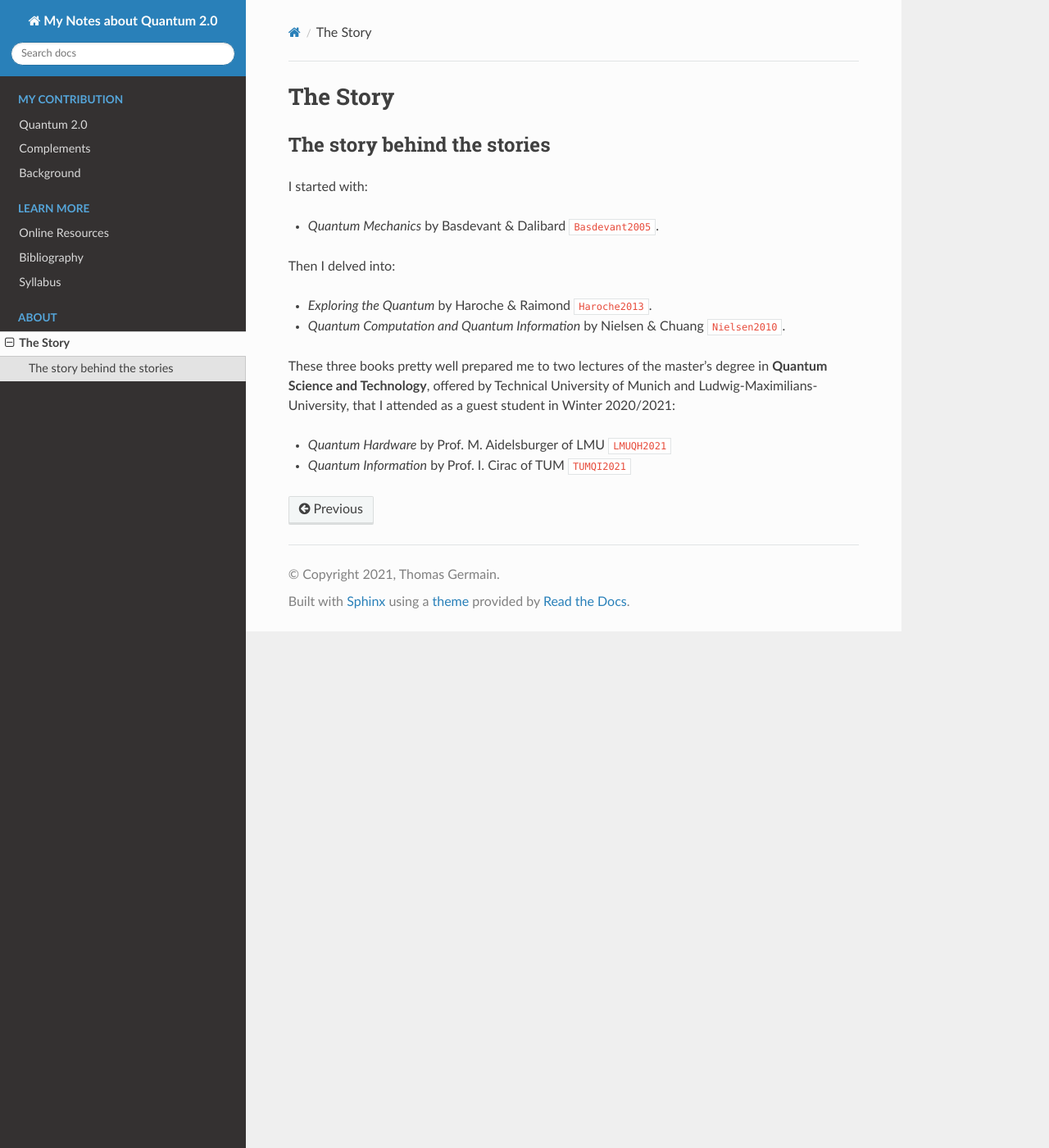
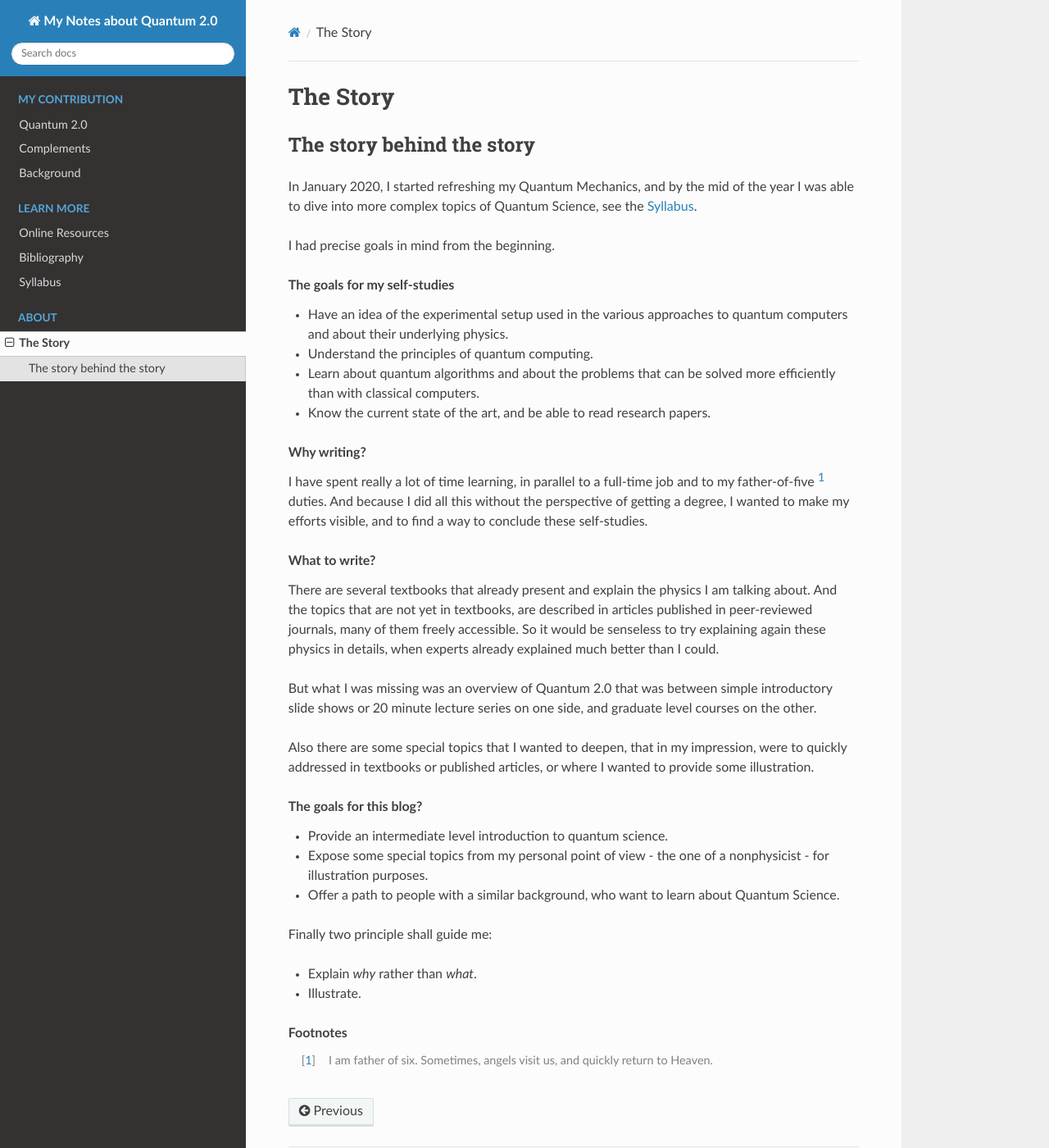
Before and after one commit to tomlqc/about-quantum, a Sphinx documentation site: the page built from source/about/story.rst, in a window 1280 px wide and 1400 px high. Shown: the whole window at 82% size. Built offline with Sphinx 7.4.7 and the Read the Docs theme 2.0.0, drawn with Linux system fonts in a browser that asks for light colours; cross-references to code outside the pages are shown as plain code.

Commit message:
Personal history of the story.

```diff
--- a/source/about/story.rst
+++ b/source/about/story.rst
@@ -3,19 +3,58 @@
 The Story
 #########
 
-The story behind the stories
-----------------------------
+The story behind the story
+--------------------------
 
-I started with:
+In January 2020, I started refreshing my Quantum Mechanics,
+and by the mid of the year I was able to dive into more complex topics of Quantum Science,
+see the :ref:`about/syllabus:Syllabus`.
 
-- *Quantum Mechanics* by Basdevant & Dalibard :cite:`Basdevant2005`.
+I had precise goals in mind from the beginning.
 
-Then I delved into:
+.. rubric:: The goals for my self-studies
 
-- *Exploring the Quantum* by Haroche & Raimond :cite:`Haroche2013`.
-- *Quantum Computation and Quantum Information* by Nielsen & Chuang :cite:`Nielsen2010`.
+- Have an idea of the experimental setup used in the various approaches to quantum computers and about their underlying physics.
+- Understand the principles of quantum computing.
+- Learn about quantum algorithms and about the problems that can be solved more efficiently than with classical computers.
+- Know the current state of the art, and be able to read research papers.
 
-These three books pretty well prepared me to two lectures of the master's degree in **Quantum Science and Technology**, offered by Technical University of Munich and Ludwig-Maximilians-University, that I attended as a guest student in Winter 2020/2021:
+.. rubric:: Why writing?
 
-- *Quantum Hardware* by Prof. M. Aidelsburger of LMU :cite:`LMUQH2021`
-- *Quantum Information* by Prof. I. Cirac of TUM :cite:`TUMQI2021`
+I have spent really a lot of time learning, in parallel to a full-time job and
+to my father-of-five [#fof6]_ duties. And because I did all this without the
+perspective of getting a degree, I wanted to make my efforts visible,
+and to find a way to conclude these self-studies.
+
+.. rubric:: What to write?
+
+There are several textbooks that already present and explain the physics I am talking about.
+And the topics that are not yet in textbooks, are described in articles
+published in peer-reviewed journals, many of them freely accessible.
+So it would be senseless to try explaining again these physics in details,
+when experts already explained much better than I could.
+
+But what I was missing was an overview of Quantum 2.0 that was between
+simple introductory slide shows or 20 minute lecture series on one side, and
+graduate level courses on the other.
+
+Also there are some special topics that I wanted to deepen, that in my impression,
+were to quickly addressed in textbooks or published articles,
+or where I wanted to provide some illustration.
+
+.. rubric:: The goals for this blog?
+
+- Provide an intermediate level introduction to quantum science.
+- Expose some special topics from my personal point of view -
+  the one of a nonphysicist - for illustration purposes.
+- Offer a path to people with a similar background,
+  who want to learn about Quantum Science.
+
+Finally two principle shall guide me:
+
+- Explain *why* rather than *what*.
+- Illustrate.
+
+.. rubric:: Footnotes
+
+.. [#fof6] I am father of six. Sometimes, angels visit us, and quickly return to Heaven.
```
Also changed, not shown: source/about/syllabus.rst (+14 -0 lines).
